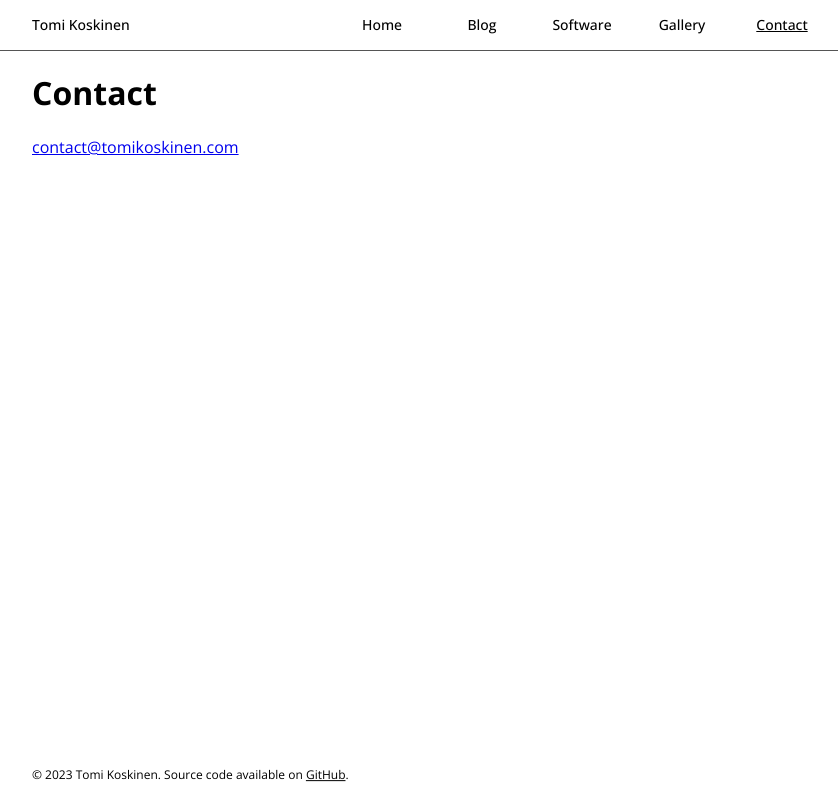
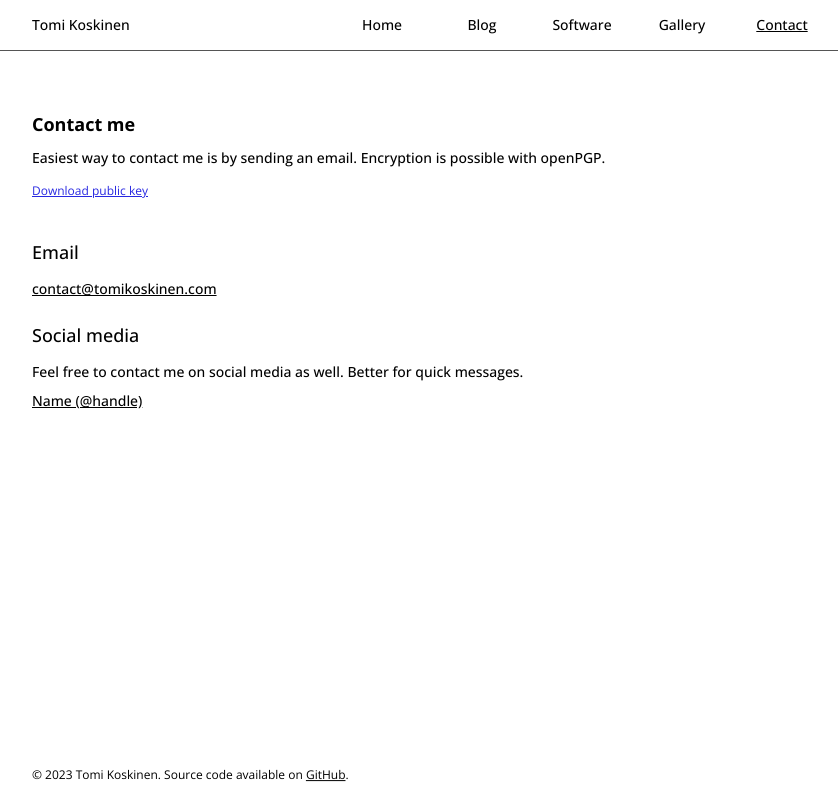
Before and after one commit to tomipkoskinen/website, a SvelteKit app: page /contact in a window 1280 px wide. Shown: the whole page, without its empty margins (208-1046 px from the left). Built offline with nearby package versions, Linux system fonts and the light colour scheme.

Commit message:
Contact page

```diff
--- a/src/routes/+page.svelte
+++ b/src/routes/+page.svelte
@@ -21,28 +21,29 @@
         <hr>
         <section class="recent-blogs">
             <h2>Recent blog posts</h2>
+            <div class="blog-post">
+                <p>YYYY-MM-DD</p>
+                <a href="/blog/id">Lorem ipsum dolor sit amet</a>
+            </div>
+            <a class="blog-open" href="/blog">Visit blog</a>
         </section>
     </div>
 </div>
 
 <style>
-    hr {
-        height: 1px;
-        width: 100%;
-        border: none;
-        background-color: var(--lineColor);
-    }
     header {
         padding: 50px 0 50px 0;
     }
     header h1 {
         font-size: var(--fontSize1);
+        color: var(--fontColor1);
         font-weight: 700;
     }
     header p {
         max-width: 350px;
         line-height: 20px;
         margin: 25px 0 25px 0;
+        color: var(--fontColor1);
         font-size: var(--fontSize2);
         font-weight: 500;
     }
@@ -57,6 +58,11 @@
         border: 1px solid var(--lineColor);
         border-radius: 2px;
         cursor: pointer;
+    }
+    .button:hover {
+        color: var(--backgroundColor1);
+        background-color: var(--fontColor1);
+        transition: color .05s, background .1s;
     }
     .socials {
         margin-bottom: 25px;
@@ -75,4 +81,30 @@
         font-size: var(--fontSize1);
         font-weight: 500;
     }
+    .recent-blogs > a {
+        display: block;
+        margin: 0;
+        color: var(--fontColor1);
+        font-size: var(--fontSize3);
+        font-weight: 500;
+        text-decoration: underline;
+        cursor: pointer;
+    }
+    .blog-post {
+        margin: 0 0 10px 0;
+    }
+    .blog-post p {
+        margin: 0;
+        color: var(--fontColor1);
+        font-size: var(--fontSize3);
+    }
+    .blog-post a {
+        display: block;
+        margin: 0;
+        color: var(--fontColor1);
+        font-size: var(--fontSize2);
+        font-weight: 500;
+        text-decoration: underline;
+        cursor: pointer;
+    }
 </style>
--- a/src/routes/app.css
+++ b/src/routes/app.css
@@ -10,6 +10,7 @@
     --fontSize3: 12px;
     --fontColor1: rgb(0, 0, 0);
     --fontColor2: rgb(85, 85, 85);
+    --fontColor3: rgb(40, 40, 225);
     --backgroundColor1: rgb(255, 255, 255);
     --backgroundColor2: rgb(245, 245, 245);
     --lineColor: rgb(85, 85, 85);
@@ -34,3 +35,9 @@ body {
 .page {
     padding-top: 50px;
 }
+hr {
+    height: 1px;
+    width: 100%;
+    border: none;
+    background-color: var(--lineColor);
+}
--- a/src/routes/contact/+page.svelte
+++ b/src/routes/contact/+page.svelte
@@ -1,4 +1,75 @@
-<div class="container page">
-    <h1>Contact</h1>
-    <a href="mailto:contact@tomikoskinen.com"><p>contact@tomikoskinen.com</p></a>
+<div class="contact-page page">
+    <div class="container">
+        <header>
+            <h1>Contact me</h1>
+            <p>Easiest way to contact me is by sending an email. Encryption is possible with openPGP.</p>
+            <a href="">Download public key</a>
+        </header>
+        <section class="email">
+            <h2>Email</h2>
+            <a href="mailto:contact@tomikoskinen.com">contact@tomikoskinen.com</a>
+        </section>
+        <section class="social-media">
+            <h2>Social media</h2>
+            <p>Feel free to contact me on social media as well. Better for quick messages.</p>
+            <div class="accounts">
+                <a href="">Name (@handle)</a>
+            </div>
+        </section>
+    </div>
 </div>
+
+<style>
+    header {
+        padding: 50px 0 25px 0;
+    }
+    h1 {
+        color: var(--fontColor1);
+        font-size: var(--fontSize1);
+        font-weight: 700;
+    }
+    header p {
+        line-height: 20px;
+        margin: 10px 0 10px 0;
+        color: var(--fontColor1);
+        font-size: var(--fontSize2);
+        font-weight: 500;
+    }
+    header a {
+        margin: 0;
+        color: var(--fontColor3);
+        font-size: var(--fontSize3);
+        font-weight: 400;
+        text-decoration: underline;
+        cursor: pointer;
+    }
+    section {
+        margin: 0 0 25px 0;
+    }
+    section h2 {
+        color: var(--fontColor1);
+        font-size: var(--fontSize1);
+        font-weight: 500;
+    }
+    section p {
+        margin: 0;
+        color: var(--fontColor1);
+        font-size: var(--fontSize2);
+        font-weight: 500;
+    }
+    section a {
+        display: block;
+        margin: 0;
+        color: var(--fontColor1);
+        font-size: var(--fontSize2);
+        font-weight: 500;
+        text-decoration: underline;
+        cursor: pointer;
+    }
+    .accounts {
+        margin-top: 10px;
+    }
+    .accounts a {
+        margin: 0 0 5px 0;
+    }
+</style>
```
